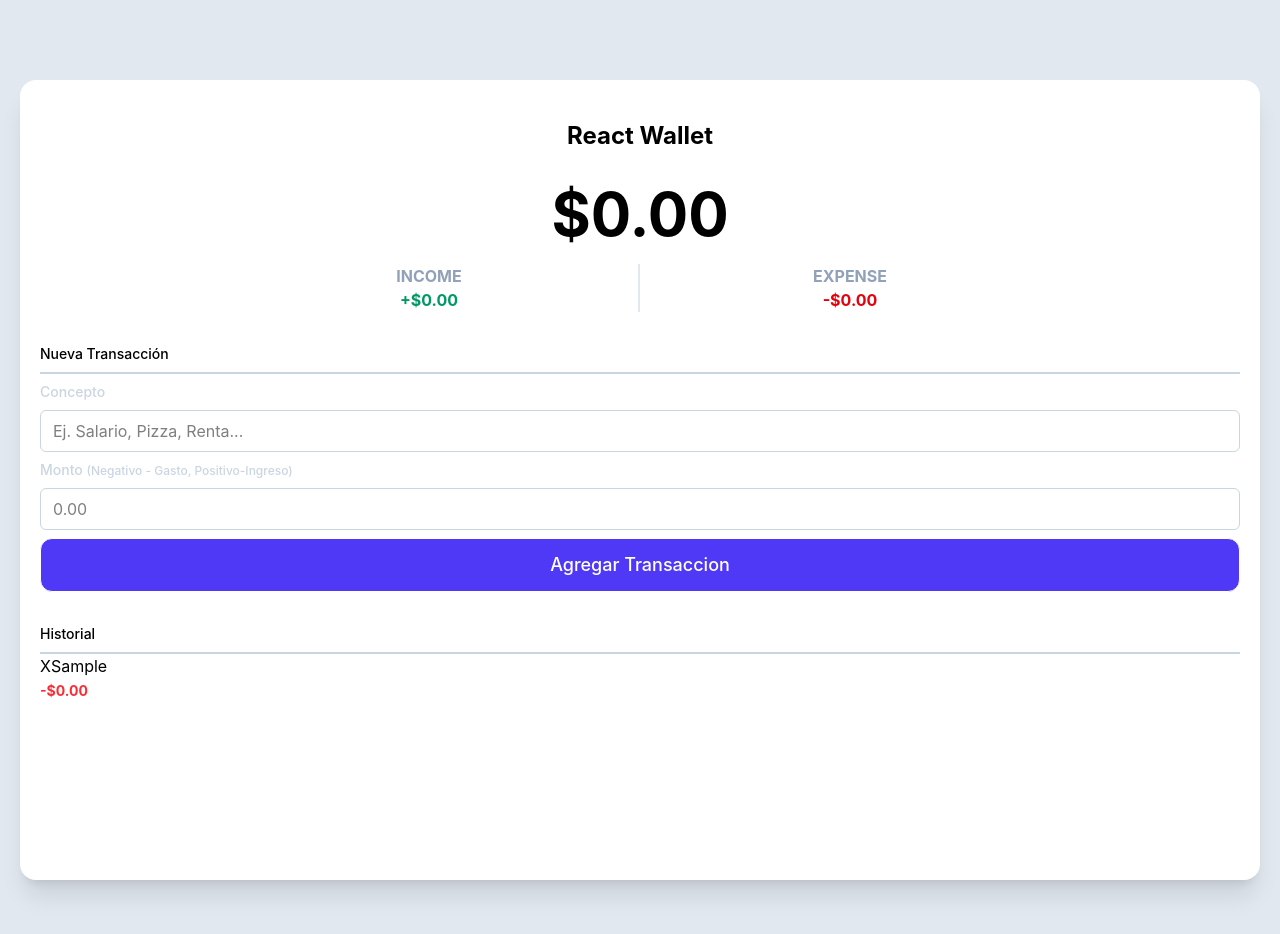
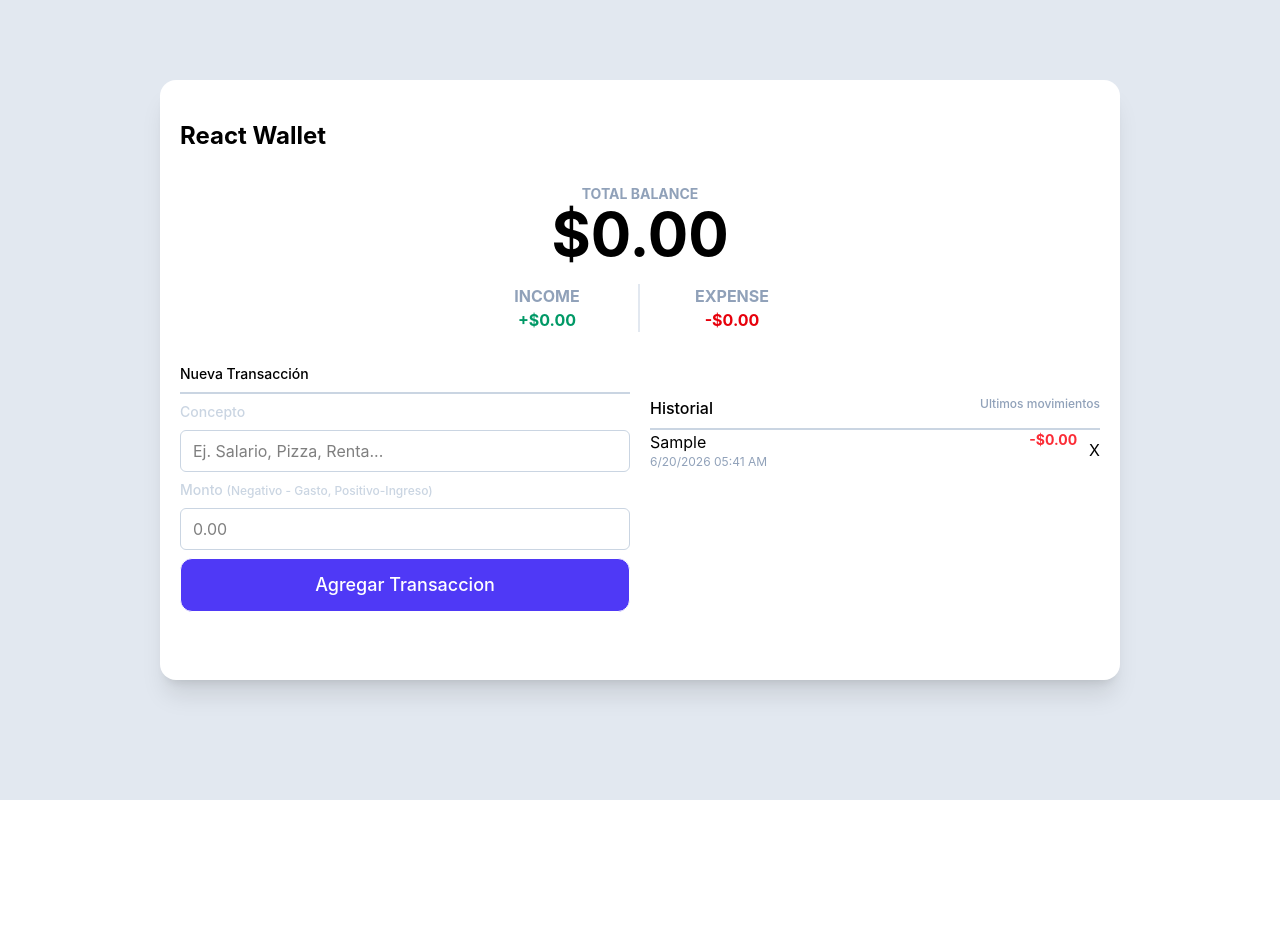
Before and after one commit to casjora/react-wallet, a React (Vite) app: page / in a window 1280 px wide. Both pictures are taken after typing "Sample" into the empty fields and a click on the button "Agregar Transaccion". Shown: the top 934 px of the page. After the commit the page ends 800 px from the top, so only its background shows below. Built offline with nearby package versions, Linux system fonts and the light colour scheme.

Commit message:
Finalizando modo desktop, implemente una etiqueta fecha

```diff
--- a/index.html
+++ b/index.html
@@ -4,6 +4,9 @@
     <meta charset="UTF-8" />
     <link rel="icon" type="image/svg+xml" href="/favicon.svg" />
     <meta name="viewport" content="width=device-width, initial-scale=1.0" />
+    <link href="https://fonts.googleapis.com/css2?family=Public+Sans:wght@300;400;500;600;700;800;900&amp;display=swap" rel="stylesheet"/>
+    <link href="https://fonts.googleapis.com/css2?family=Material+Symbols+Outlined:wght,FILL@100..700,0..1&amp;display=swap" rel="stylesheet"/>
+    <link href="https://fonts.googleapis.com/css2?family=Material+Symbols+Outlined:wght,FILL@100..700,0..1&amp;display=swap" rel="stylesheet"/>
     <title>react-wallet</title>
   </head>
   <body>
--- a/src/App.jsx
+++ b/src/App.jsx
@@ -34,11 +34,13 @@ function App() {
 
   return (
     <>
-    <main className="flex flex-col items-center py-20 px-5 bg-slate-200 min-h-screen">
-      <section className="w-full h-200 rounded-2xl px-5 bg-white shadow-xl">
+    <main className="flex flex-col items-center py-20 px-5 bg-slate-200 min-h-screen lg:px-40">
+      <section className="w-full h-200 rounded-2xl px-5 bg-white shadow-xl lg:max-h-150 lg:max-w-200 xl:max-w-300">
         <Balance total={total} income={income} expense={expense}></Balance>
+      <div className='lg:flex gap-5'>
         <Form addTransaction={addTransaction}/>
         <Historial transactions={transactions} deleteTransaction={deleteTransaction}/>
+      </div>
       </section>
 
     </main>
--- a/src/components/Balance.jsx
+++ b/src/components/Balance.jsx
@@ -9,12 +9,14 @@ export default function Balance({total,income,expense}) {
 
 
   return (
-    <div className="flex flex-col justify-center items-center">
-        <h1 className="text-2xl font-bold mt-10">React Wallet</h1>
+    <div className="flex flex-col justify-center items-center ">
+        <h1 className="text-2xl font-bold mt-10 self-start">React Wallet</h1>
         <div className="my-8 flex flex-col w-full justify-center items-center">
          <p className=" text-sm text-slate-400 font-bold block md:hidden">TU BALANCE</p>
+         <p className=" text-sm text-slate-400 font-bold lg:block hidden">TOTAL BALANCE</p>
+
          <em className="not-italic text-6xl font-bold">${total < 0 ? '':''}{Math.abs(total).toFixed(2)}</em>
-         <div className="mt-5 w-7/10 md:flex hidden ">
+         <div className="mt-5 w-4/10 md:flex hidden ">
             <div className="border-r-2 border-r-slate-200 w-1/2 flex flex-col justify-center items-center" >
                 <p className="text-slate-400 font-bold">INCOME</p>
                 <span className="text-emerald-600 font-bold">+${income.toFixed(2)}</span>
--- a/src/components/Form.jsx
+++ b/src/components/Form.jsx
@@ -17,7 +17,7 @@ export default function Form({addTransaction}) {
   }
 
   return (
-    <div>
+    <div className="lg:w-1/2">
         <form className="flex gap-2 flex-col" action="submit" onSubmit={handleSubmit}>
             <h2 className="pb-2 border-b-2 border-b-slate-300 text-sm font-medium">Nueva Transacción</h2>
             <label className="text-slate-300 font-medium text-sm capitalize" htmlFor="concepto">concepto</label>
--- a/src/components/Historial.jsx
+++ b/src/components/Historial.jsx
@@ -3,8 +3,11 @@ import { useState } from "react"
 export default function Historial({transactions,deleteTransaction}) {
 
   return (
-    <div className="mt-8">
-        <h2 className="pb-2 border-b-2 border-b-slate-300 text-sm font-medium">Historial</h2>
+    <div className="mt-8 lg:w-1/2">
+      <div>
+        <h2 className="pb-2 border-b-2 border-b-slate-300 text-sm lg:text-base font-medium flex justify-between">Historial<span className="hidden lg:block text-xs text-slate-400">Ultimos movimientos</span></h2>
+
+      </div>
         {transactions.length ===0 ? (
           <p>
             No hay movimientos. Agrega uno!
@@ -13,16 +16,25 @@ export default function Historial({transactions,deleteTransaction}) {
           <ul>
             {transactions.map((t)=>{
               const esPositivo = t.amount > 0
+
+              const date = new Date(t.id)
+              const fecha = `${date.toLocaleDateString('en-US')} ${date.toLocaleTimeString('en-US',{hour:'2-digit',minute: '2-digit'})}`
               console.log(`${t} - ${t}`)
               return(
-                <li key={t.id}>
-                  <div>
-                    <button onClick={()=>deleteTransaction(t.id) }>X</button>
+                <li key={t.id} className={`gap-3 flex flex-col${esPositivo ? 'lg:border-l-5 lg:border-l-emerald-500':'lg:border-l-5 lg:border-l-red-500'}`}>
+
+                  <div className="flex flex-col justify-between w-full">
                     <span>{t.text}</span>
+                    <p className="lg:block hidden text-xs text-slate-400">{fecha}</p>
+
+
                   </div>
-                  <span className={`font-bold text-sm ${esPositivo ? 'text-emerald-500':'text-red-500'}`}>
+                  <span className={`font-bold text-sm ${esPositivo ? 'text-emerald-500 ':'text-red-500'}`}>
                     {esPositivo ? '+' : '-'}${Math.abs(t.amount).toFixed(2)}
+
                   </span>
+                  <button onClick={()=>deleteTransaction(t.id) }>X</button>
+
                 </li>
               )
             })}
```
